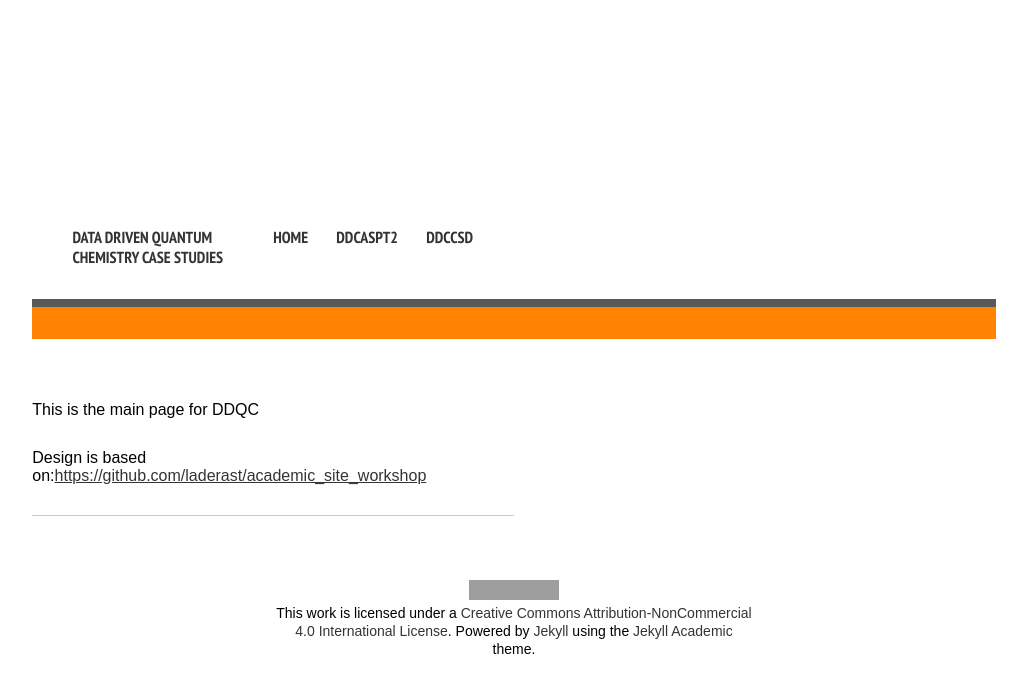
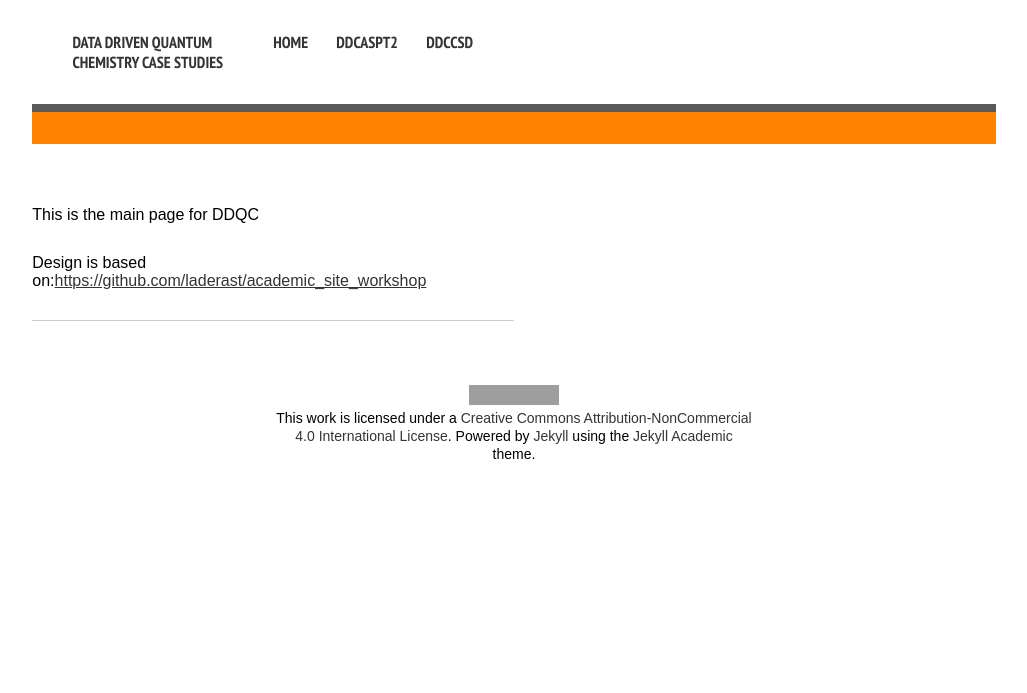
Before and after one commit to ChemRacer/DDQC_Demo, a Jekyll site: the page built from index.md, in a window 1280 px wide. Shown: the top 693 px of the page, without its empty margins (126-1153 px from the left). Built offline with Jekyll 4.4.1, drawn with Linux system fonts in a browser that asks for light colours; nearby versions of some CDN libraries; grey boxes are pictures that could not be loaded.

Commit message:
Tue Dec 14 13:21:16 EST 2021

```diff
--- a/_sass/page.scss
+++ b/_sass/page.scss
@@ -9,9 +9,6 @@
 }
 */
 
-html, body {
-    height: 100%;
-}
 
 html {
     display: table;
```
Also changed, not shown: 1 other file.
